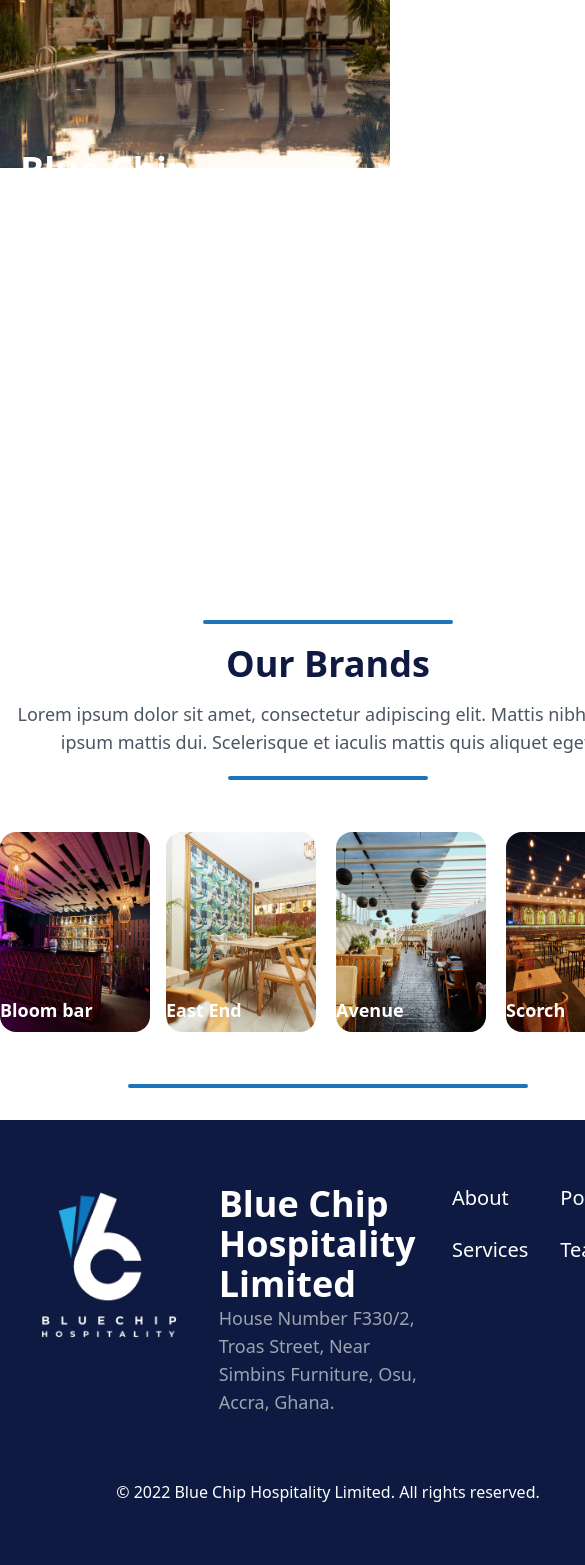
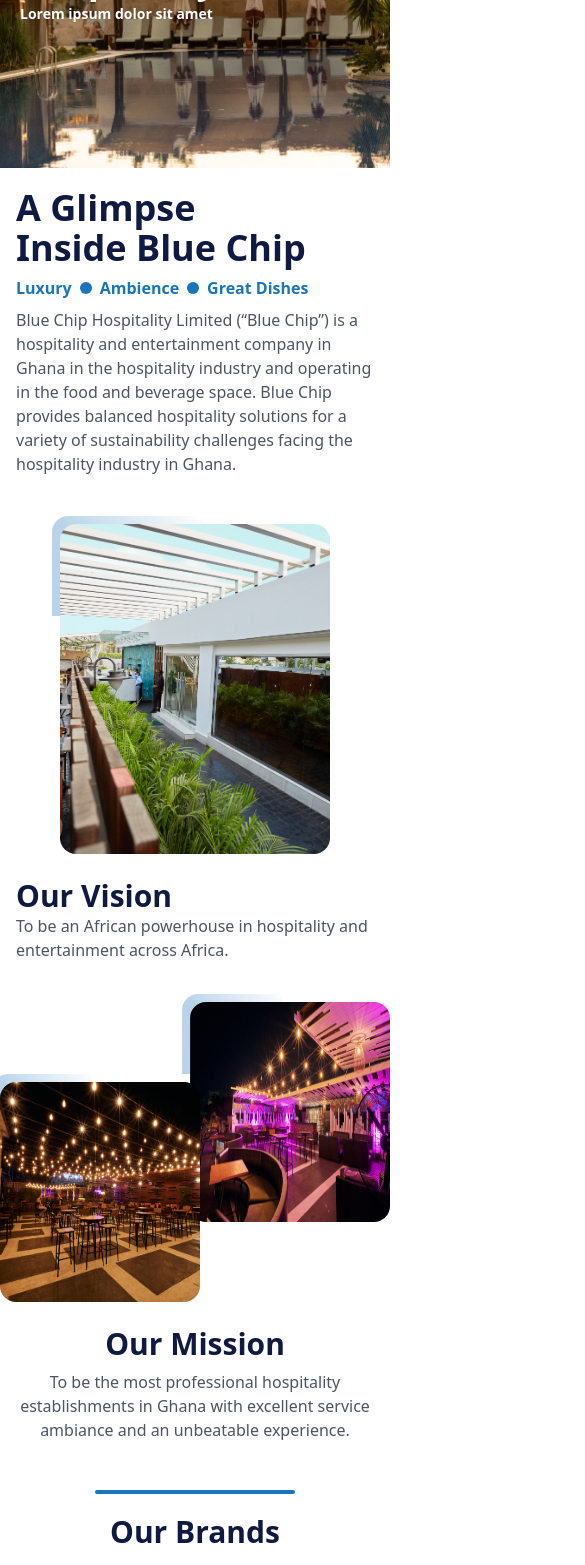
Before and after one commit to agathambrose/bluechip_hospitality, a Next.js app: page / in a window 390 px wide. Shown: the part 432-1997 px from the top of the page, 585 px wide, since content can reach past the window. Built offline with nearby package versions, Linux system fonts and the light colour scheme.

Commit message:
Mobile screen for the home page created

```diff
--- a/src/components/Footer.tsx
+++ b/src/components/Footer.tsx
@@ -3,10 +3,10 @@
 
 const Footer = () => {
 	return (
-		<div className="flex flex-col space-y-4 justify-center  w-full bg-secondary-color py-16 text-white">
-			<div className="flex justify-between">
-				<div className="flex justify-center w-full">
-					<div className="w-[170px] h-[170px]">
+		<div className="md:flex md:flex-col py-6 px-3 md:p-0 md:space-y-4 md:justify-center w-full bg-secondary-color md:py-16 text-white">
+			<div className="md:flex md:justify-between">
+				<div className="md:flex md:justify-center md:w-full">
+					<div className="w-[100px] h-[100px] md:w-[170px] md:h-[170px]">
 						<Image
 							src={"/assets/images/footerlogo.png"}
 							alt="log image"
@@ -15,16 +15,18 @@
 						/>
 					</div>
 				</div>
-				<div className="w-full flex flex-col justify-center">
-					<h4 className="text-4xl font-black">Blue Chip</h4>
-					<h4 className="text-4xl font-black">Hospitality Limited</h4>
-					<p className="lg:w-3/5 md:w-11/12 text-lg text-gray-400">
+				<div className="Md:w-full md:flex md:flex-col justify-center">
+					<h4 className="md:text-4xl text-3xl font-black">Blue Chip</h4>
+					<h4 className="md:text-4xl text-3xl font-black">
+						Hospitality Limited
+					</h4>
+					<p className="lg:w-3/5 md:w-11/12 text-base md:text-lg text-gray-400">
 						House Number F330/2, Troas Street, Near Simbins Furniture, Osu,
 						Accra, Ghana.
 					</p>
 				</div>
-				<div className="w-full flex justify-center space-x-8">
-					<div className="flex flex-col text-xl space-y-6">
+				<div className="md:w-full md:flex mt-8 md:mt-0 justify-center md:space-x-8">
+					<div className="md:flex md:flex-col font-semibold text-lg md:text-xl md:space-y-6">
 						<div>
 							<Link href="/about">
 								<a>About</a>
@@ -36,7 +38,7 @@
 							</Link>
 						</div>
 					</div>
-					<div className="flex flex-col text-xl space-y-6">
+					<div className="md:flex md:flex-col font-semibold text-lg md:text-xl md:space-y-6">
 						<div>
 							<Link href="/portfolio">
 								<a>Portfolio</a>
--- a/src/pages/index.tsx
+++ b/src/pages/index.tsx
@@ -4,13 +4,17 @@
 import Navbar from "../components/Navbar";
 import { useEffect } from "react";
 import { useRouter } from "next/router";
-import Link from "next/link";
 import Footer from "../components/Footer";
 
 const Home: NextPage = () => {
 	const router = useRouter();
 	useEffect(() => {
 		router.prefetch("/");
+		router.prefetch("/about");
+		router.prefetch("/services");
+		router.prefetch("/portfolio");
+		router.prefetch("/contact_us");
+		router.prefetch("/team");
 	});
 	return (
 		<div>
@@ -19,9 +23,9 @@
 			</Head>
 			<Navbar home={"home"} />
 			<div className="font-NotoSerif">
-				<div className="">
+				<div>
 					<div className="flex object-fill w-full h-[600px] bg-gray-500 bg-home-hero md:bg-home-hero-md lg:bg-home-hero-lg bg-no-repeat bg-cover justify-start relative"></div>
-					<div className="text-white absolute bottom-[158px] md:left-12 left-5">
+					<div className="text-white absolute top-[22rem] md:left-12 left-5">
 						<h1 className="font-black text-4xl md:text-5xl w-3/5">
 							Blue Chip Hospitality
 						</h1>
@@ -30,11 +34,11 @@
 						</h3>
 					</div>
 				</div>
-				<div className="w-full bg-gradient-to-b from-transparent via-white to-white h-[200px] absolute -bottom-10"></div>
+				<div className="w-full bg-gradient-to-b from-transparent via-white to-white h-[200px] absolute md:block hidden -bottom-10"></div>
 				<div className="flex flex-col relative w-full h-full">
 					<div className="relative">
-						<div className="w-full flex from-transparent via-white to-white absolute -top-20">
-							<div className="flex flex-col relative">
+						<div className="w-full from-transparent via-white to-white absolute -top-20">
+							<div className="flex-col relative hidden md:flex lg:flex">
 								<div className="md:flex w-full justify-center pt-4 hidden">
 									<div className="here relative w-full flex lg:justify-center h-[400px]">
 										<div className="w-[300px] h-[300px] z-10 top-3 md:absolute md:right-6 md:block lg:hidden">
@@ -60,10 +64,10 @@
 									<div className="flex justify-center w-full">
 										<div className="">
 											<div>
-												<h3 className="text-4xl font-black text-secondary-color">
+												<h3 className="text-3xl md:text-4xl font-black text-secondary-color">
 													A Glimpse
 												</h3>
-												<h3 className="text-4xl font-black text-secondary-color">
+												<h3 className="text-3xl md:text-4xl font-black text-secondary-color">
 													Inside Blue Chip
 												</h3>
 											</div>
@@ -254,9 +258,179 @@
 									</div>
 									<div className="rounded-full h-1 w-[400px] bg-primary-color my-8"></div>
 								</div>
-								<Footer/>
+								<Footer />
 							</div>
 						</div>
+						<div className="px-4 py-5 font-NotoSerif block md:hidden">
+							<div className="flex justify-center w-full">
+								<div>
+									<div>
+										<h3 className="text-4xl font-black text-secondary-color">
+											A Glimpse
+										</h3>
+										<h3 className="text-4xl font-black text-secondary-color">
+											Inside Blue Chip
+										</h3>
+									</div>
+									<div className="flex items-center font-semibold space-x-2 text-primary-color my-2">
+										<div>
+											<p className="text-base">Luxury</p>
+										</div>
+										<div className="flex items-center">
+											<div className="h-3 w-3 rounded-full bg-primary-color flex items-center"></div>
+										</div>
+										<div>
+											<p className="text-base">Ambience</p>
+										</div>
+										<div>
+											<div className="h-3 w-3 rounded-full bg-primary-color flex items-center"></div>
+										</div>
+										<div>
+											<p className="text-base">Great Dishes</p>
+										</div>
+									</div>
+									<div>
+										<p className="text-gray-600 lg:w-3/5 md:w-11/12 text-base">
+											Blue Chip Hospitality Limited (“Blue Chip”) is a
+											hospitality and entertainment company in Ghana in the
+											hospitality industry and operating in the food and
+											beverage space. Blue Chip provides balanced hospitality
+											solutions for a variety of sustainability challenges
+											facing the hospitality industry in Ghana.
+										</p>
+									</div>
+								</div>
+							</div>
+							<div className="flex justify-center mt-10">
+								<div className="relative h-[330px] w-[270px]">
+									<div className=" z-10 absolute top-2 -left-0">
+										<Image
+											src={"/assets/images/gardenimage.png"}
+											alt="garden image"
+											width="270px"
+											height="330px"
+											className="rounded-2xl"
+										/>
+									</div>
+									<div className="h-[100px] w-[150px] rounded-tl-2xl z-[1] absolute top-0 -left-2  opacity-30 bg-gradient-to-tr from-primary-color via-primary-color to-white shadow-2xl shadow-white"></div>
+								</div>
+							</div>
+							<div className="text-gray-600 my-8">
+								<h3 className="text-3xl font-black text-secondary-color">
+									Our Vision
+								</h3>
+								<p className="text-gray-600 lg:w-3/5 md:w-11/12 text-base">
+									To be an African powerhouse in hospitality and entertainment
+									across Africa.
+								</p>
+							</div>
+							<div className="h-[300px]">
+								<div className="flex justify-end absolute right-0">
+									<div className="relative h-[250px] w-[200px]">
+										<div className=" z-10 absolute top-2 -left-0">
+											<Image
+												src={"/assets/images/darknight.png"}
+												alt="dark night image"
+												width="200px"
+												height="220px"
+												className="rounded-2xl"
+											/>
+										</div>
+										<div className="h-[80px] w-[100px] rounded-tl-2xl z-[1] absolute top-0 -left-2  opacity-30 bg-gradient-to-tr from-primary-color via-primary-color to-white shadow-2xl shadow-white"></div>
+									</div>
+								</div>
+								<div className="flex justify-start absolute left-0 mt-20">
+									<div className="relative h-[250px] w-[200px]">
+										<div className=" z-10 absolute top-2 -left-0">
+											<Image
+												src={"/assets/images/barstools.png"}
+												alt="barstools image"
+												width="200px"
+												height="220px"
+												className="rounded-2xl"
+											/>
+										</div>
+										<div className="h-[80px] w-[100px] rounded-tl-2xl z-[1] absolute top-0 -left-2  opacity-30 bg-gradient-to-tr from-primary-color via-primary-color to-white shadow-2xl shadow-white"></div>
+									</div>
+								</div>
+							</div>
+							<div className="text-gray-600 my-8">
+								<h3 className="text-3xl text-center font-black text-secondary-color mb-2">
+									Our Mission
+								</h3>
+								<p className="text-gray-600 text-center text-base">
+									To be the most professional hospitality establishments in
+									Ghana with excellent service ambiance and an unbeatable
+									experience.
+								</p>
+							</div>
+							<div className="flex flex-col justify-center items-center py-4">
+								<div className="h-1 rounded-full w-[200px] bg-primary-color"></div>
+								<div className="flex flex-col py-5 justify-center items-center">
+									<h3 className="text-3xl font-black text-secondary-color">
+										Our Brands
+									</h3>
+									<p className="text-gray-600 text-center mt-4 text-base">
+										Lorem ipsum dolor sit amet, consectetur adipiscing elit.
+										Mattis nibh mi, et ipsum mattis dui. Scelerisque et iaculis
+										mattis quis aliquet eget.
+									</p>
+								</div>
+								<div className="rounded-full h-1 w-[150px] bg-primary-color"></div>
+							</div>
+							<div className="w-full flex flex-col justify-center items-center space-y-4 mt-4">
+								<div className="w-[200px] rounded-md flex relative">
+									<Image
+										src={"/assets/images/bloombar.png"}
+										alt="bloombar image"
+										width={200}
+										height={200}
+										className="rounded-2xl"
+									/>
+									<div className="absolute bottom-2 left-[3.8rem] text-lg text-white font-semibold">
+										<p>Bloom bar</p>
+									</div>
+								</div>
+								<div className="w-[200px] rounded-md flex relative">
+									<Image
+										src={"/assets/images/eastend.png"}
+										alt="eastend image"
+										width={200}
+										height={200}
+										className="rounded-2xl"
+									/>
+									<div className="absolute bottom-2 left-[3.8rem] text-lg text-white font-semibold">
+										<p>East End</p>
+									</div>
+								</div>
+								<div className="w-[200px] rounded-md flex relative">
+									<Image
+										src={"/assets/images/avenue.png"}
+										alt="avenue image"
+										width={200}
+										height={200}
+										className="rounded-2xl"
+									/>
+									<div className="absolute bottom-2 left-[4.2rem] text-lg text-white font-semibold">
+										<p>Avenue</p>
+									</div>
+								</div>
+								<div className="w-[200px] rounded-md flex relative">
+									<Image
+										src={"/assets/images/scorch.png"}
+										alt="scorch image"
+										width={200}
+										height={200}
+										className="rounded-2xl"
+									/>
+									<div className="absolute bottom-2 left-[4.5rem] text-lg text-white font-semibold">
+										<p>Scorch</p>
+									</div>
+								</div>
+								<div className="rounded-full h-1 w-[200px] bg-primary-color"></div>
+							</div>
+						</div>
+							<Footer/>
 					</div>
 				</div>
 			</div>
```
